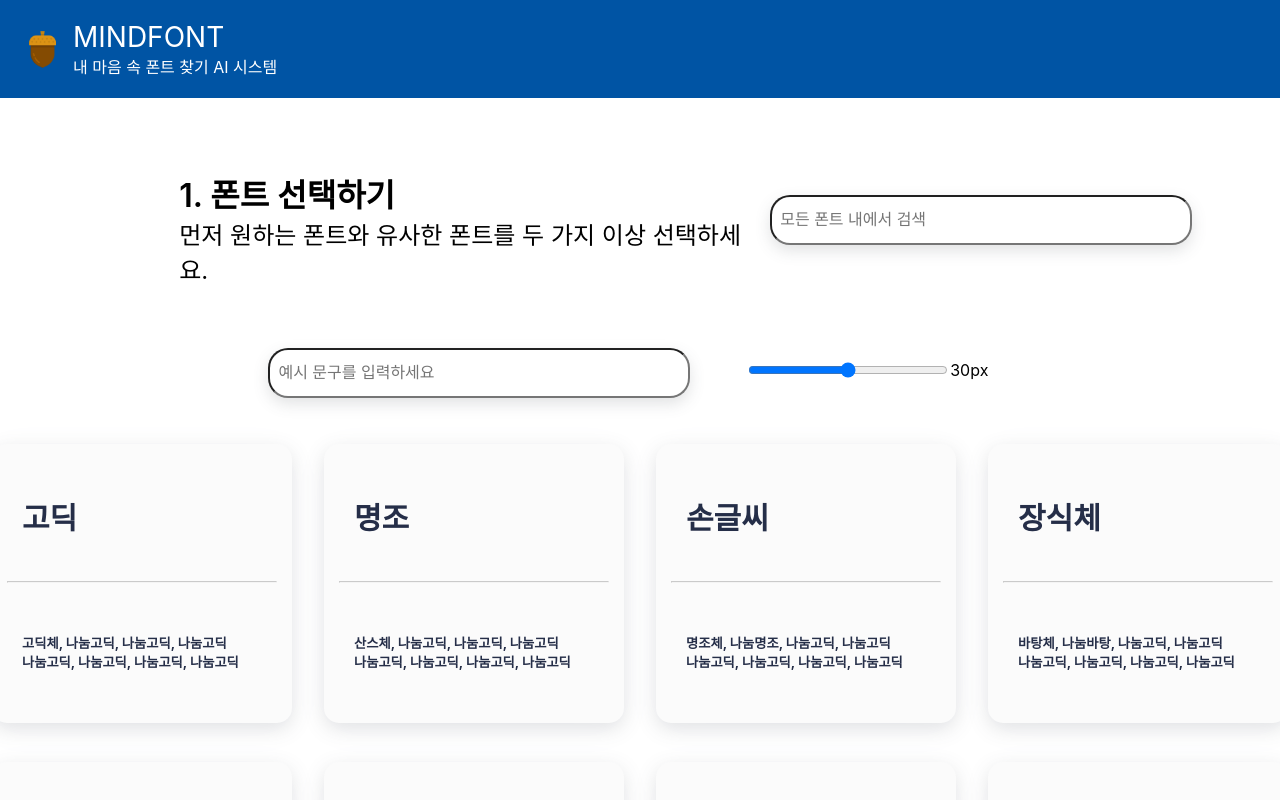
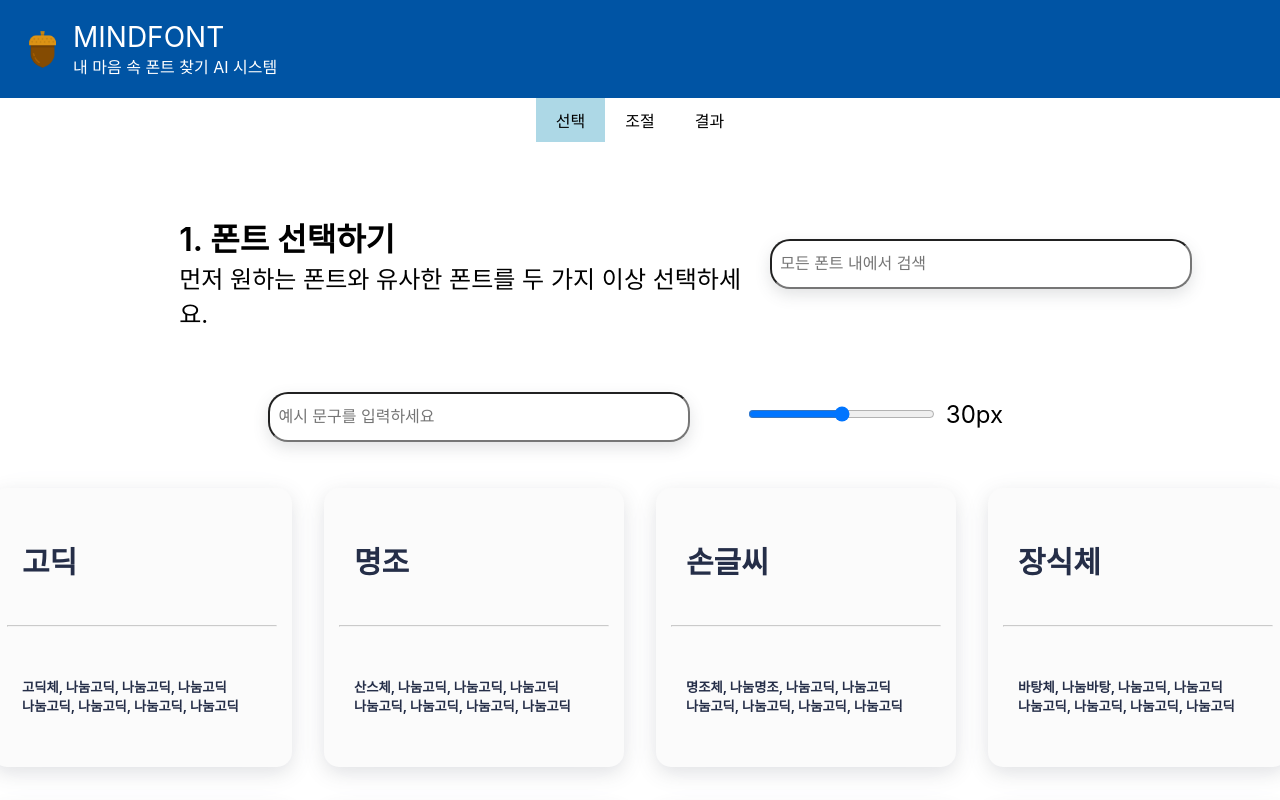
Before and after one commit to RijuKim/font_recommend_app, a React (Create React App) app in the folder font_recommend_app/: page / in a window 1280 px wide. Shown: the top 800 px of the page. Built offline with nearby package versions, Linux system fonts and the light colour scheme; a web font is replaced by a local one.

Commit message:
Update: index.js 부모 컴포넌트 수정

```diff
--- a/font_recommend_app/src/index.js
+++ b/font_recommend_app/src/index.js
@@ -1,17 +1,17 @@
 import React from 'react';
 import ReactDOM from 'react-dom/client';
 import './index.css';
-import App from './App';
 import reportWebVitals from './reportWebVitals';
 import Cards from './components/Card';
 import Header from './components/Header';
+import Tab from './components/Tab';
 
 const root = ReactDOM.createRoot(document.getElementById('root'));
 root.render(
   <React.StrictMode>
     {/* <App /> */}
     < Header />
-    <Cards />
+    <Tab/>
   </React.StrictMode>
 );
 
```
